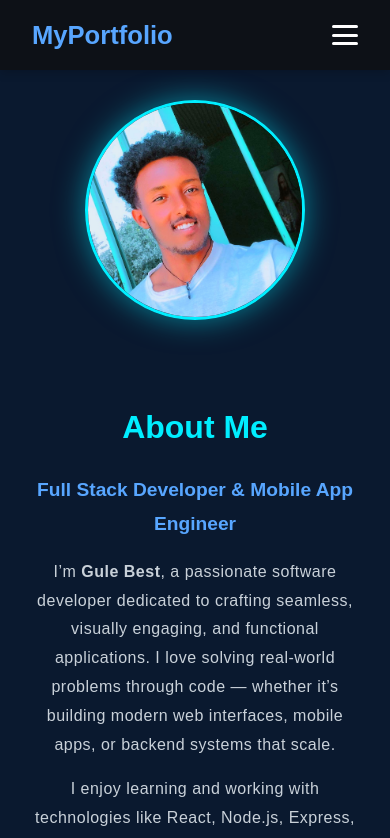
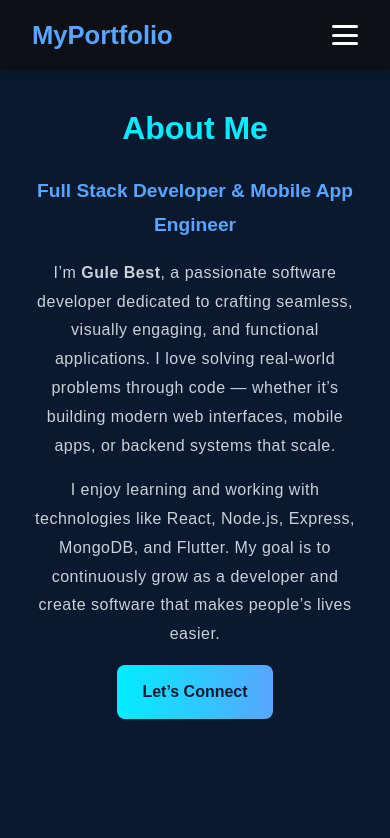
Before and after one commit to gulebest/Guluma_tafa, a React (Vite) app: page /about in a window 390 px wide. Shown: the top 838 px of the page. Built offline with nearby package versions, Linux system fonts and the light colour scheme.

Commit message:
about section changed

```diff
--- a/src/pages/About/About.jsx
+++ b/src/pages/About/About.jsx
@@ -19,7 +19,7 @@ function About() {
       <div className="about-container">
         {/* Image Side */}
         <div className="about-img" data-aos="fade-right">
-          <img src="/gul.jpg" alt="Gule Best" />
+          <img src="/gulebest.jpg" alt="Gule Best" />
         </div>
 
         {/* Text Side */}
--- a/src/pages/About/about.css
+++ b/src/pages/About/about.css
@@ -27,8 +27,10 @@
 
 .about-img img {
     width: 280px;
-    height: 280px;
-    border-radius: 50%;
+    height: 320px;
+    /* taller rectangular shape */
+    border-radius: 12px;
+    /* slight rounding for modern look */
     object-fit: cover;
     border: 3px solid #0ef;
     box-shadow: 0 0 30px rgba(0, 238, 255, 0.5);
@@ -97,8 +99,8 @@
         text-align: center;
     }
     .about-img img {
-        width: 220px;
-        height: 220px;
+        width: 240px;
+        height: 280px;
         margin-bottom: 1.5rem;
     }
     .about-text h2 {
@@ -111,3 +113,12 @@
         font-size: 1rem;
     }
 }
+
+
+/* Hide image completely on small/mobile screens */
+
+@media (max-width: 768px) {
+    .about-img {
+        display: none;
+    }
+}
```
Also changed, not shown: public/gule_white.png (added), public/gulebest.jpg (added).
